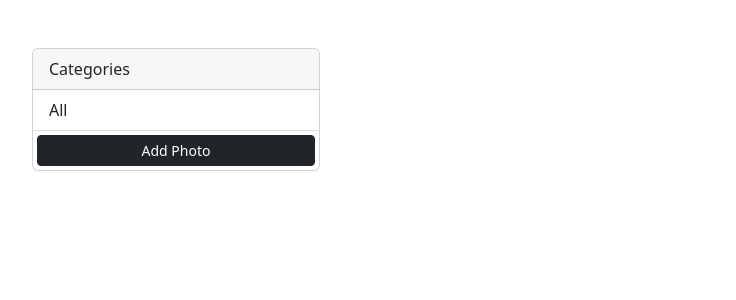
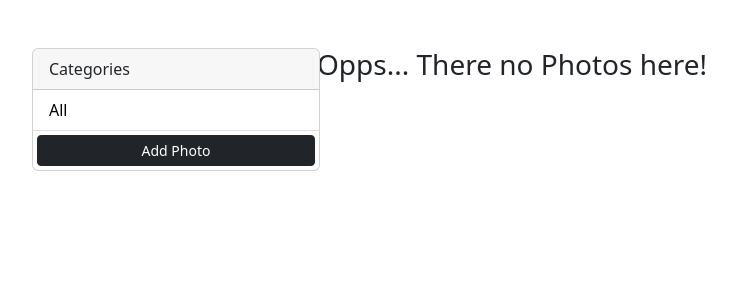
Before and after one commit to IanoSang/Django-photo-gallery, a Django app: page / in a window 1280 px wide. Shown: the top 300 px of the page, without its empty margins (50-786 px from the left). Run offline with Django 4.2, Linux system fonts and the light colour scheme; data that the repository does not hold is empty.

Commit message:
feat: tempalates- adds a message to be displayed when the quired photos are not available

```diff
--- a/photos/templates/photos/base.html
+++ b/photos/templates/photos/base.html
@@ -27,9 +27,15 @@
                     Categories
                   </div>
                   <ul class="list-group list-group-flush">
-                    <li class="list-group-item">All</li>
+                    <li class="list-group-item">
+                        <a href="{% url 'gallery' %}">All</a>
+                        </li>
                       {% for category in categories%}
-                        <li class="list-group-item">{{category.name}}</li>
+                        <li class="list-group-item">
+                              <a href="{% url 'gallery' %}?category={{category.name}}">
+                                {{category.name}}
+                              </a>
+                        </li>
                       {% endfor %}
 
                     <a href="{% url 'add' %}" class="btn btn-dark btn-sm m-1">Add Photo</a>
--- a/photos/templates/photos/gallery.html
+++ b/photos/templates/photos/gallery.html
@@ -15,6 +15,8 @@
                 <a href="{% url 'photo' photo.id %}" class="btn btn-outline-dark btn-smm-1">View</a>
             </div>
         </div>
+         {% empty %}
+                    <h3>Opps... There no Photos here!</h3>
 
         {% endfor %}
     </div>
```
